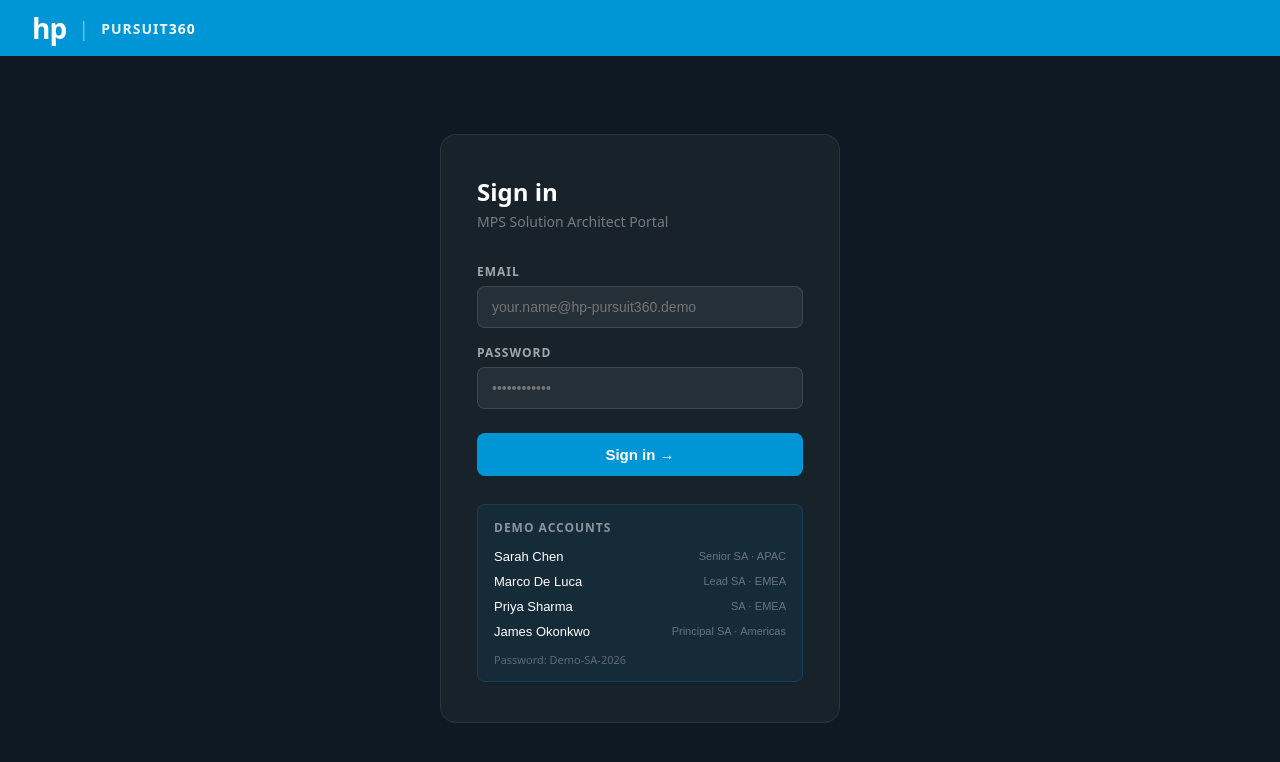
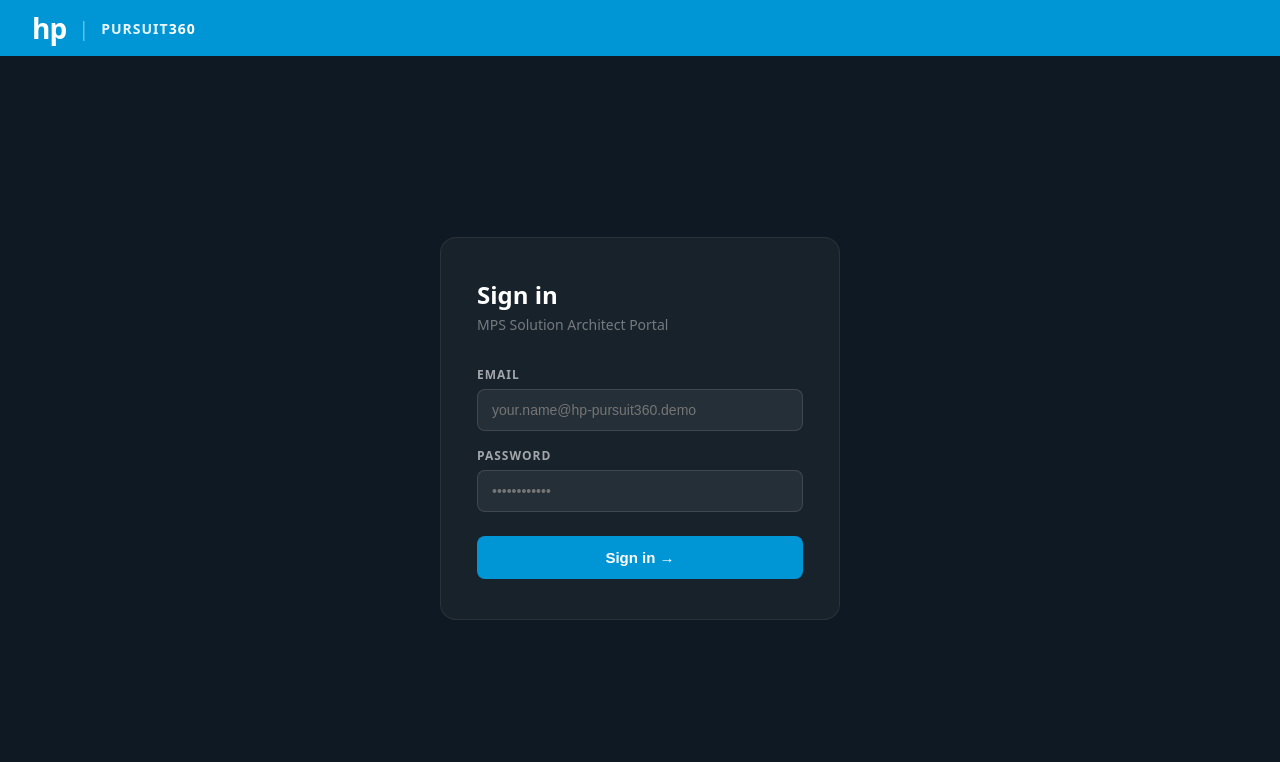
Before and after one commit to keldmex/pursuit360, a React (Vite) app: page / in a window 1280 px wide. Shown: the top 762 px of the page. Built offline with nearby package versions, Linux system fonts and the light colour scheme.

Commit message:
fix: remove demo accounts panel from login page

```diff
--- a/src/pages/Login.tsx
+++ b/src/pages/Login.tsx
@@ -150,43 +150,7 @@
             </button>
           </form>
 
-          {/* Demo hint */}
-          <div style={{
-            marginTop: 28,
-            padding: '14px 16px',
-            background: 'rgba(0,150,214,0.08)',
-            border: '1px solid rgba(0,150,214,0.2)',
-            borderRadius: 8,
-          }}>
-            <p style={{ color: 'rgba(255,255,255,0.5)', fontSize: 12, fontWeight: 600, marginBottom: 8, textTransform: 'uppercase', letterSpacing: 1 }}>Demo accounts</p>
-            {[
-              { name: 'Sarah Chen', email: 'sarah.chen@hp-pursuit360.demo', level: 'Senior SA · APAC' },
-              { name: 'Marco De Luca', email: 'marco.deluca@hp-pursuit360.demo', level: 'Lead SA · EMEA' },
-              { name: 'Priya Sharma', email: 'priya.sharma@hp-pursuit360.demo', level: 'SA · EMEA' },
-              { name: 'James Okonkwo', email: 'james.okonkwo@hp-pursuit360.demo', level: 'Principal SA · Americas' },
-            ].map(u => (
-              <button
-                key={u.email}
-                type="button"
-                onClick={() => { setEmail(u.email); setPassword('Demo-SA-2026') }}
-                style={{
-                  display: 'flex',
-                  alignItems: 'center',
-                  justifyContent: 'space-between',
-                  width: '100%',
-                  background: 'transparent',
-                  border: 'none',
-                  padding: '5px 0',
-                  cursor: 'pointer',
-                  textAlign: 'left',
-                }}
-              >
-                <span style={{ color: '#fff', fontSize: 13, fontWeight: 500 }}>{u.name}</span>
-                <span style={{ color: 'rgba(255,255,255,0.35)', fontSize: 11 }}>{u.level}</span>
-              </button>
-            ))}
-            <p style={{ color: 'rgba(255,255,255,0.3)', fontSize: 11, marginTop: 8 }}>Password: Demo-SA-2026</p>
-          </div>
+
         </div>
       </div>
     </div>
```
